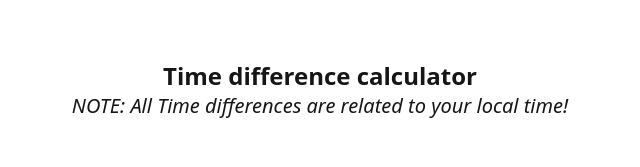
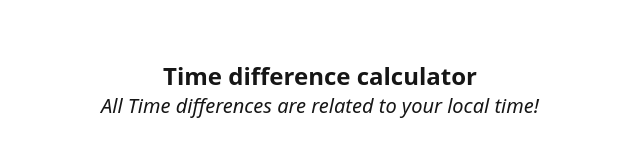
Before and after one commit to Boris1605/time-difference-calculator, a React app: page / in a window 1280 px wide. Shown: the top 167 px of the page, without its empty margins (318-958 px from the left). Built offline with nearby package versions, Linux system fonts and the light colour scheme.

Commit message:
Add text to readme

```diff
--- a/src/TimeDifferenceCalculator.js
+++ b/src/TimeDifferenceCalculator.js
@@ -87,7 +87,7 @@ export default function TimeDifferenceCalculator() {
     <div className="p-5 my-5 text-xl mt-10 mr-1">
       <div className="text-center">
         <h1 className="text-2xl font-bold">Time difference calculator</h1>
-        <i>NOTE: All Time differences are related to your local time!</i>
+        <i>All Time differences are related to your local time!</i>
         <br />
         <br />
         <div className="select select-bordered mt-5">
@@ -116,7 +116,7 @@ export default function TimeDifferenceCalculator() {
         <table className="text-center table-auto">
           <tbody>
             {locations.map((location, index) => (
-              <tr key={index} className="mt-4">
+              <tr key={index} className="mt-8">
                 <td className="text-left pr-8">
                   &#8226; {location.locationName} is{' '}
                   {location.timeDifference === 0
```
Also changed, not shown: 1 other file (tests, documents, lock files or other folders).
